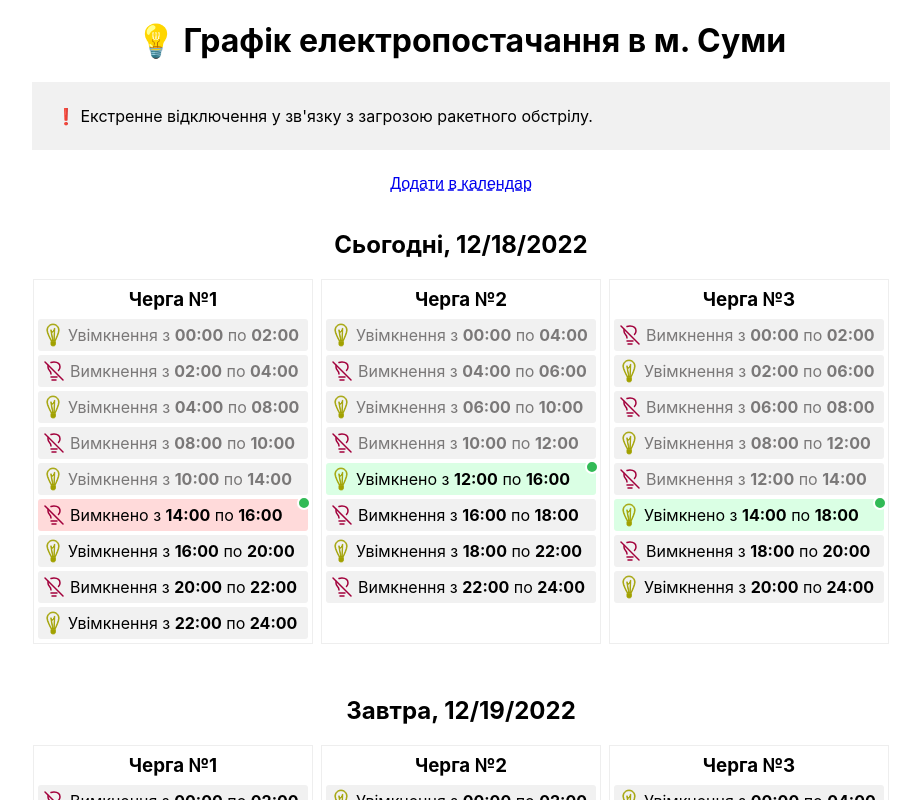
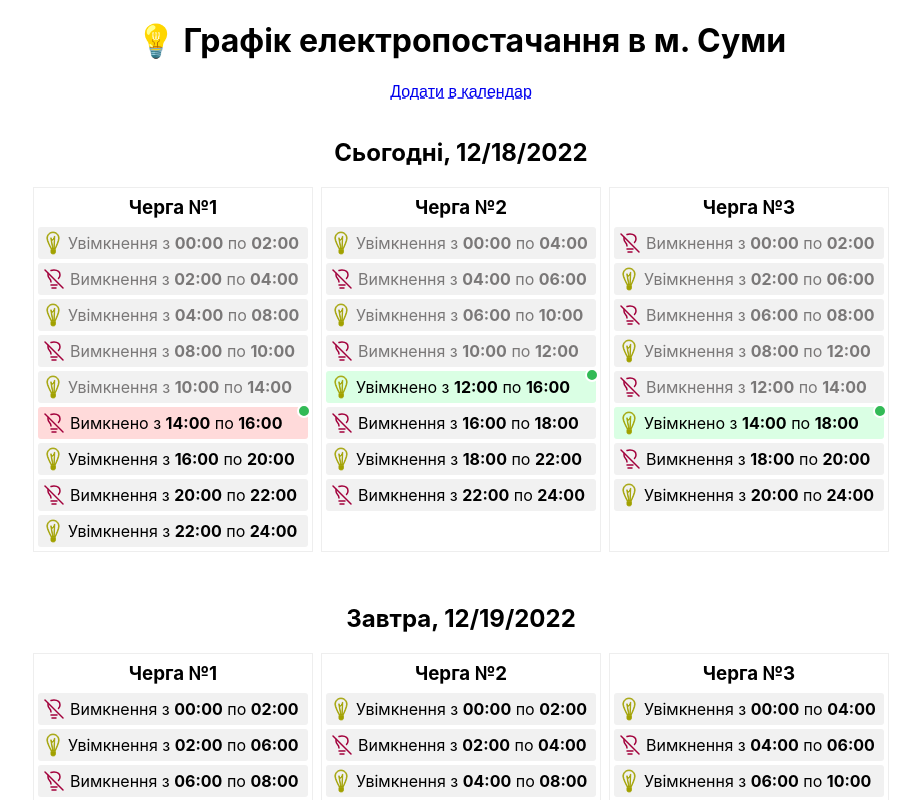
Before and after one commit to Shchepotin/light-in-app, a React (Create React App) app in the folder frontend/: page / in a window 1280 px wide. Shown: the top 800 px of the page, without its empty margins (179-1100 px from the left). Built offline with nearby package versions, Linux system fonts and the light colour scheme.

Commit message:
chore(calendar): alert

```diff
--- a/frontend/src/App.tsx
+++ b/frontend/src/App.tsx
@@ -282,7 +282,7 @@ function Schedule(props: {
 function App() {
   const [, setDate] = useState(() => new Date().getDate());
   const isShowMinus = false;
-  const isShowAlert = true;
+  const isShowAlert = false;
 
   useEffect(() => {
     const timer = setInterval(() => {
```
Also changed, not shown: frontend/src/index.css (line endings or trailing spaces).
